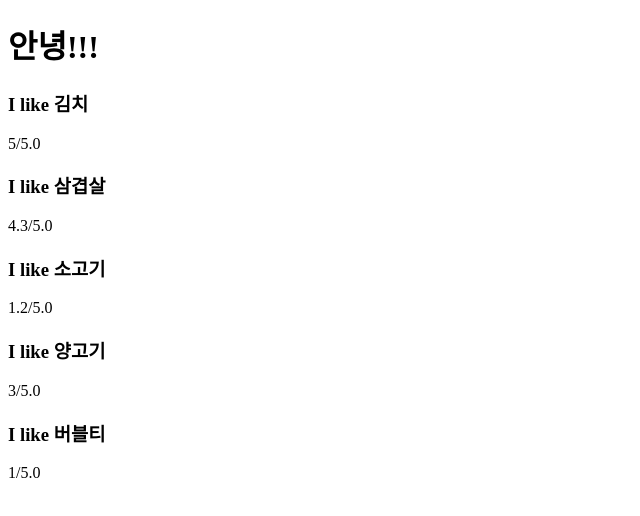
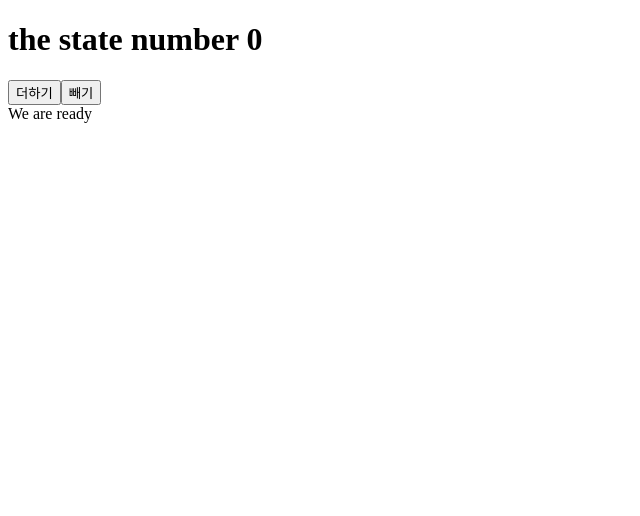
Before and after one commit to hmg0209/movie_app_2020, a React (Create React App) app: page / in a window 1280 px wide. Shown: the top 516 px of the page, without its empty margins (0-640 px from the left). Built offline with nearby package versions, Linux system fonts and the light colour scheme.

Commit message:
Update (~state)까지 수강

```diff
--- a/src/App.js
+++ b/src/App.js
@@ -1,38 +1,43 @@
 import React from 'react';
-import propTypes from 'prop-types';
+// import propTypes from 'prop-types';
 
-const foodILike = [
-  {id: 1, name: "김치", rating: 5},
-  {id: 2, name: "삼겹살", rating: 4.3},
-  {id: 3, name: "소고기", rating: 1.2},
-  {id: 4, name: "양고기", rating: 3},
-  {id: 5, name: "버블티", rating: 1},
-];
+class App extends React.Component {
+  constructor(props) {
+    super(props)
+    console.log('aaa');
+  }
+  state = {
+    count: 0,
+    isLoading: true,
+  };
 
-function Food({ name, rating }) {
-  return (
-  <div>
-    <h3>I like { name }</h3>
-    <p>{ rating }/5.0</p>
-  </div>
-  );
-}
+  add = () => {
+    this.setState(current => ({ count: current.count + 1 }));
+  };
 
-Food.propTypes = {
-  name: propTypes.string.isRequired,
-  rating: propTypes.number.isRequired,
-}
+  minus = () => {
+    this.setState(current => ({ count: current.count - 1 }));
+  };
 
-function App() {
-  return (
-    <div className="App">
-      <h1>안녕!!!</h1>
-      { foodILike.map(dish => <Food
-        key={ dish.id }
-        name={ dish.name }
-        rating={ dish.rating }/>) }
-    </div>
-  );
+  componentDidMount() {
+    setTimeout(() => {
+      this.setState({isLoading: false});
+    }, 1000);
+  }
+
+  render() {
+    const { isLoading } = this.state;
+    return (
+      <div>
+        <h1>the state number { this.state.count }</h1>
+        <div>
+          <button type="button" onClick={ this.add }>더하기</button>
+          <button type="button" onClick={ this.minus }>빼기</button>
+        </div>
+      <div>{ isLoading? "Loading..." : "We are ready" }</div>
+      </div>
+    );
+  };
 }
 
 export default App;
```
